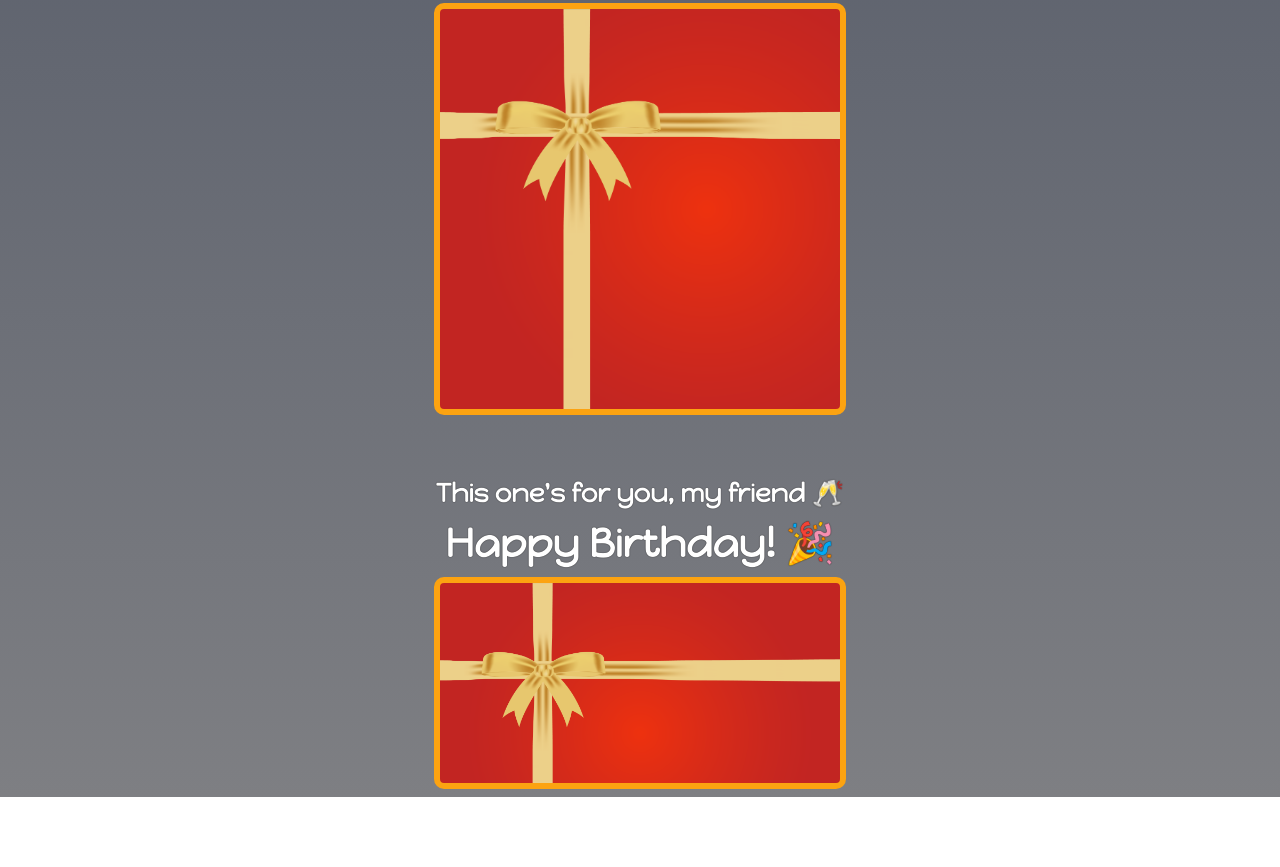
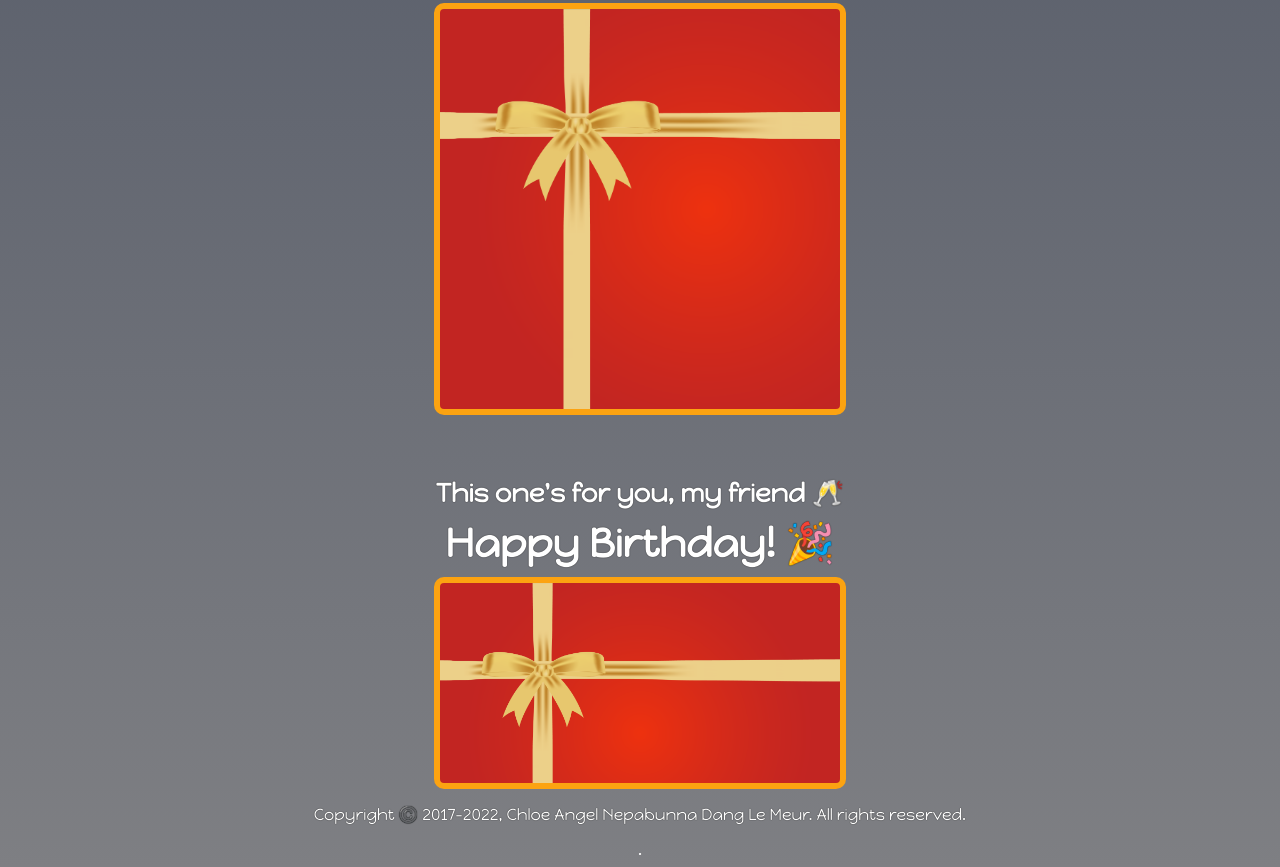
Before and after one commit to chloedanglemeur/yee-harn, a plain HTML site: page index.html in a window 1280 px wide. Shown: the part 2087-2954 px from the top of the page. Before the commit the page ends 2884 px from the top, so only its background shows below. Drawn offline with Linux system fonts and the light colour scheme.

Commit message:
Update index.html

```diff
--- a/index.html
+++ b/index.html
@@ -39,5 +39,7 @@
             <div class="gift-img" id="gift-img-cheers"></div>
         </div>
 
+	<p id="copyright">Copyright ©️ 2017-2022, Chloe Angel Nepabunna Dang Le Meur. All rights reserved.</p>.
+
     </body>
 </html>
```
